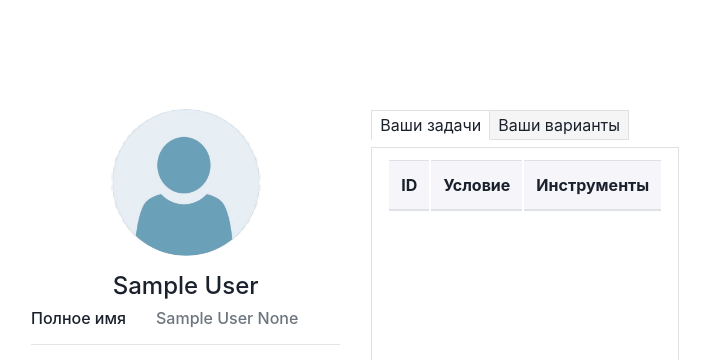
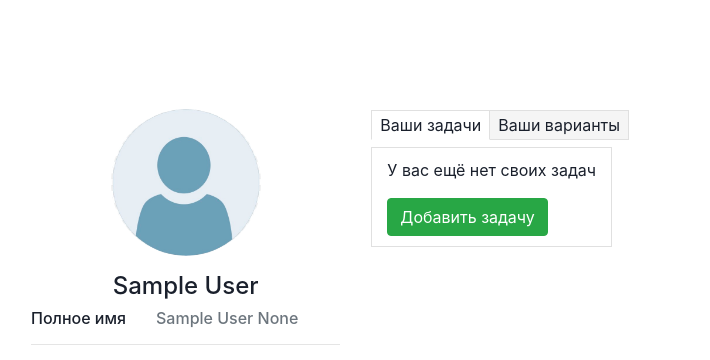
Before and after one commit to Just1z/ProjectE, a Flask app: template templates/profile.html in a window 1280 px wide. Shown: the part 56-416 px from the top of the page, without its empty margins (99-809 px from the left). Run offline with Flask 2, Linux system fonts and the light colour scheme; the template is opened without the code that fills it, so the values that code supplies are empty; the visitor is signed in with stand-in values (Sample User, id 1); parts of the project's set-up code (start-up, migrations or seed data) failed here and were passed over; some libraries are stand-ins or nearby versions.

Commit message:
Fixed profile tabs

```diff
--- a/templates/profile.html
+++ b/templates/profile.html
@@ -52,6 +52,7 @@
                     <input type="radio" name="tab-btn" id="tab-btn-2" value="">
                     <label for="tab-btn-2">Ваши варианты</label>
                     <div id="content-1" style="width:fit-content;">
+                        {% if tasks %}
                         <table class="table table-hover align-left" style="width:fit-content;">
                             <thead>
                             <tr>
@@ -75,8 +76,13 @@
                             {% endfor %}
                             </tbody>
                         </table>
+                        {% else %}
+                        <p>У вас ещё нет своих задач</p>
+                        <a class="btn btn-success" href="../add_task">Добавить задачу</a>
+                        {% endif %}
                     </div>
-                    <div id="content-2"">
+                    <div id="content-2" style="width:fit-content;">
+                        {% if variants %}
                         <table class="table table-hover align-left" style="width:fit-content;">
                             <thead>
                             <tr>
@@ -94,12 +100,16 @@
                                     <a class="btn btn-info" style="width:100%; margin-bottom: 5px;"
                                         href="../variant/{{ variant[0] }}">Редактировать</a>
                                     <a class="btn btn-danger" style="width:100%;"
-                                        href="../result/?sess={{code}}">Удалить</a>
+                                        href="../variant_delete/{{ variant[0] }}">Удалить</a>
                                 </td>
                             </tr>
                             {% endfor %}
                             </tbody>
                         </table>
+                        {% else %}
+                        <p>У вас ещё нет собранных вариантов</p>
+                        <a class="btn btn-success" href="../add_variant">Собрать вариант</a>
+                        {% endif %}
                     </div>
                 </div>
             </div>
```
